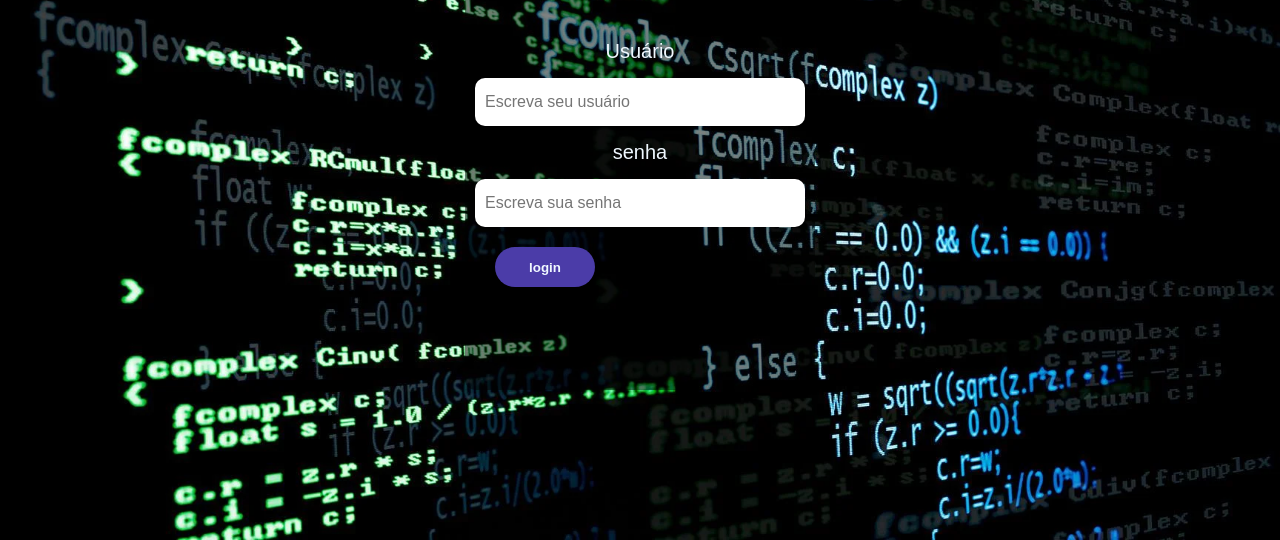
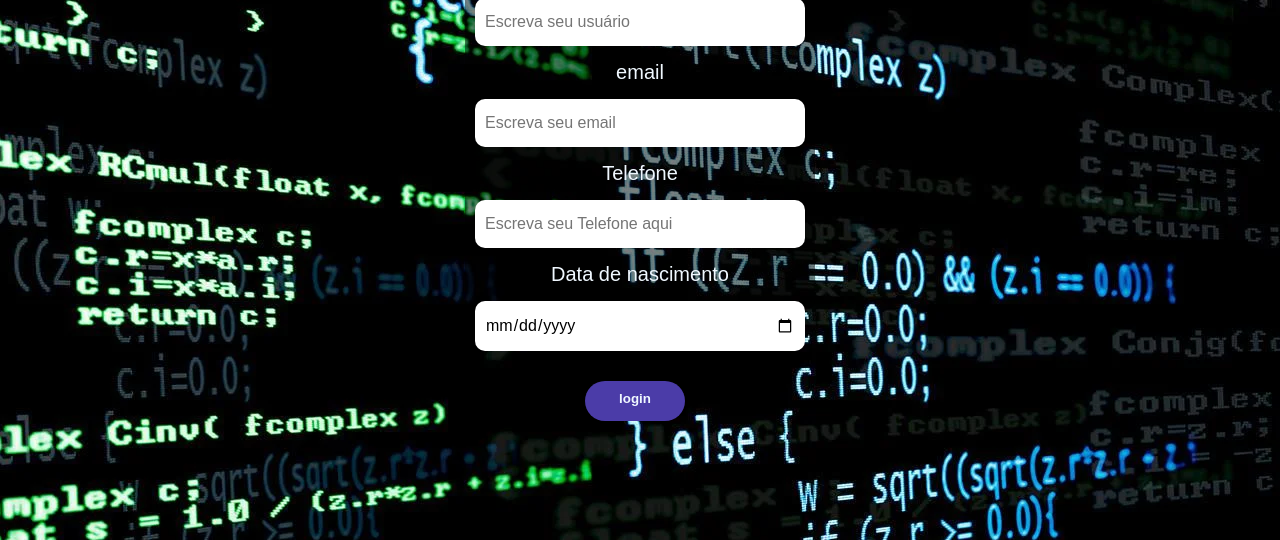
Before and after one commit to Gui-leite233/AtividadeWeb19.04, a plain HTML site: page login.html in a window 1280 px wide. Shown: the part 260-800 px from the top of the page. Drawn offline with Linux system fonts and the light colour scheme.

Commit message:
Atividade_checkbox
faltou o segundo formulário.

```diff
--- a/css/style-log.css
+++ b/css/style-log.css
@@ -12,10 +12,9 @@ header h1 {
 }
 
 body {
-    width: 100%;
-    min-height: 100vh;
+    height: 100vh;
     background: url("../img/code.webp") no-repeat;
-    background-size: cover;
+    background-position: center;
     display: flex;
     align-items: center;
     justify-content: center;
@@ -34,12 +33,13 @@ body {
 .login {
     padding: 10px;
     display: flex;
+    flex-wrap: nowrap;
     flex-direction: column;
     background-color: rgba(0, 0, 0, 0.493);
     border-radius: 10px;
     width: 350px;
     height: 500px;
-    top: 50%;
+    top: 40%;
     left: 50%;
     transform: translate(-50%, -50%);
     position: absolute;
@@ -70,8 +70,12 @@ body {
 }
 
 .card__botao button {
-    position: absolute;
+    position: relative;
+    display: flex;
     font-weight: bold;
+    right: 0px;
+    left: 90px;
+    top: 10px;
     margin: 20px;
     padding: 10px;
     width: 100px;
--- a/css/style.css
+++ b/css/style.css
@@ -2,6 +2,12 @@
   margin: 0;
   padding: 0px;
   box-sizing: border-box;
+}
+body{
+  background: url("../img/pexels-stas-knop-1579240.jpg");
+  background-position: center;
+  background-repeat: no-repeat;
+  height: 100vh;
 }
 
 .container {
@@ -19,7 +25,7 @@
   flex-direction: column;
   width: 400px;
   height: 500px;
-  border: 2px solid;
+  border: none;
   border-radius: 10px;
 }
 
@@ -55,6 +61,8 @@
 }
 
 .card__botao button {
+  position: absolute;
+  top: 520px;
   width: 100px;
   height: 50px;
   border: none;
@@ -111,10 +119,8 @@ a:hover {
 }
 
 main {
-  background: url("../img/nost.jpg");
-  background-size: cover;
-  background-position: center;
-  height: 250vh;
+
+
 }
 
 .nav-list {
--- /dev/null
+++ b/css/stylecheck.css
@@ -0,0 +1,13 @@
+* {
+  margin: 0;
+  padding: 0px;
+  box-sizing: border-box;
+  font-family: "Oswald", sans-serif;
+}
+
+h1 {
+  font-size: 30px;
+  text-align: center;
+  text-transform: uppercase;
+  margin: 40px 0;
+}
--- a/login.html
+++ b/login.html
@@ -36,15 +36,32 @@
                     placeholder="Escreva seu usuário"
                   />
                 </div>
-                <div class="passw">
-                  <p>senha</p>
+                <div class="email">
+                  <p>email</p>
                   <input
-                    type="password"
-                    name="user"
-                    placeholder="Escreva sua senha"
+                    type="email"
+                    name="email"
+                    placeholder="Escreva seu email"
                   />
                 </div>
 
+                <div class="phone">
+                  <p>Telefone</p>
+                  <input
+                    type="tel"
+                    name="phone"
+                    placeholder="Escreva seu Telefone aqui"
+                  />
+                </div>
+
+                <div class="phone">
+                  <p>Data de nascimento</p>
+                  <input
+                    type="date"
+                    name="data"
+                    placeholder="Coloque aqui sua data"
+                  />
+                </div>
 
               </form>
 
```
Also changed, not shown: checkbox.html (added, +24 -0 lines), 1 other file.
